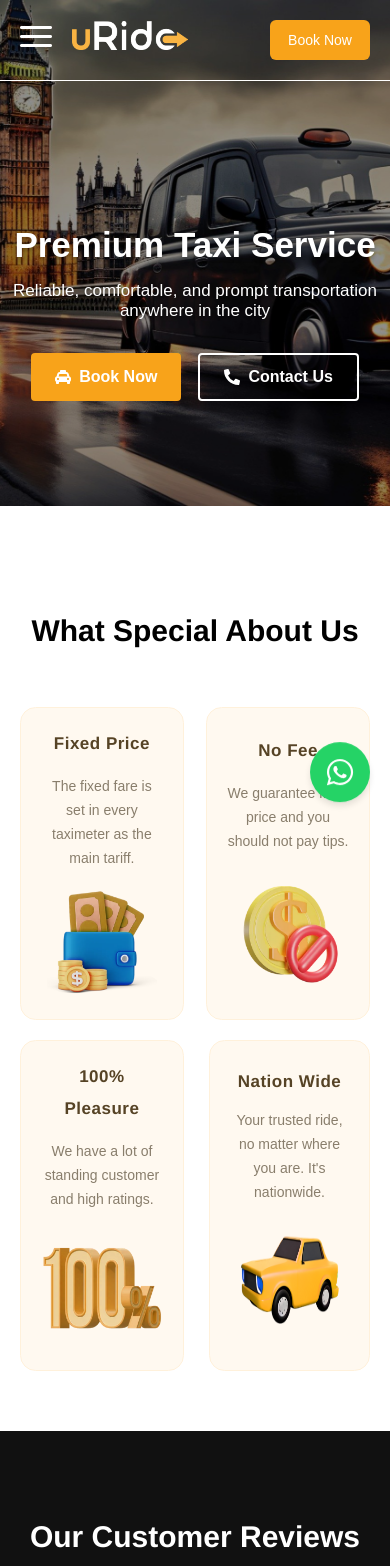
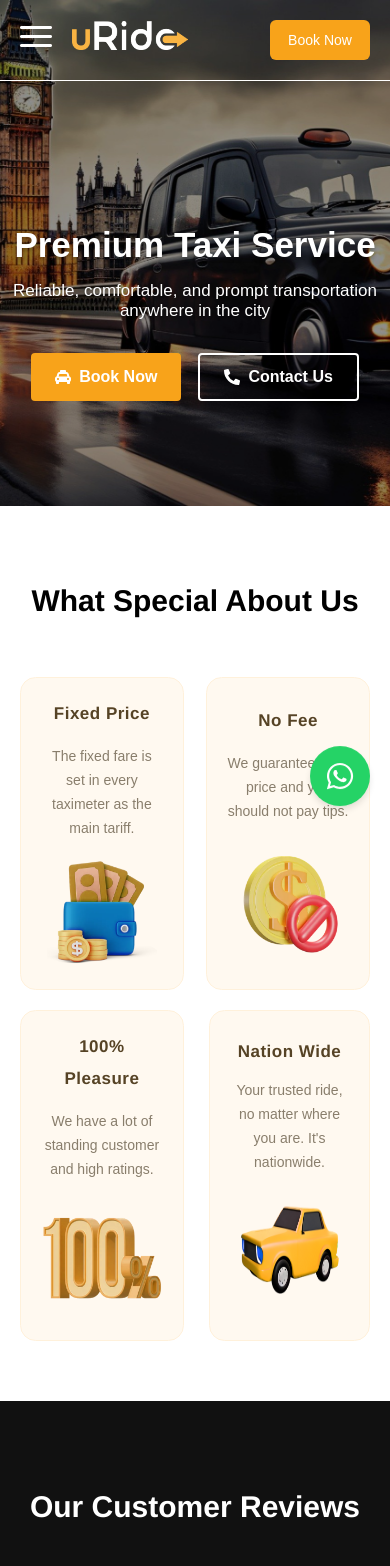
Before and after one commit to letsoutsource/urido-frontend, a Next.js app: page / in a window 390 px wide. Shown: the top 1566 px of the page. Built offline with nearby package versions, Linux system fonts and the light colour scheme.

Commit message:
final customization

```diff
--- a/src/app/components/homePageComponents/whatSpecialAboutUsSection/whatSpecialAboutUs.css
+++ b/src/app/components/homePageComponents/whatSpecialAboutUsSection/whatSpecialAboutUs.css
@@ -13,18 +13,18 @@
   padding-bottom: 50px;
 }
 @media (max-width: 768px) {
-  .specialaboutus-container{
-    padding: 60px 20px;
+  .specialaboutus-container {
+    padding: 30px 20px 60px 20px;
   }
   .specialaboutus-heading {
     font-size: 30px;
-   }
+  }
 }
 @media (max-width: 360px) {
-  .specialaboutus-container{
-    padding: 60px 20px;
+  .specialaboutus-container {
+    padding: 30px 20px 60px 20px;
   }
   .specialaboutus-heading {
     font-size: 28px;
-   }
+  }
 }
--- a/src/app/components/navbar/navbar.css
+++ b/src/app/components/navbar/navbar.css
@@ -90,7 +90,7 @@
     position: absolute;
     top: 0px;
     left: 0px;
-    z-index: 1;
+    z-index: 2;
     gap: 20px;
     background-color: #ffffff;
     width: 250px;
```
